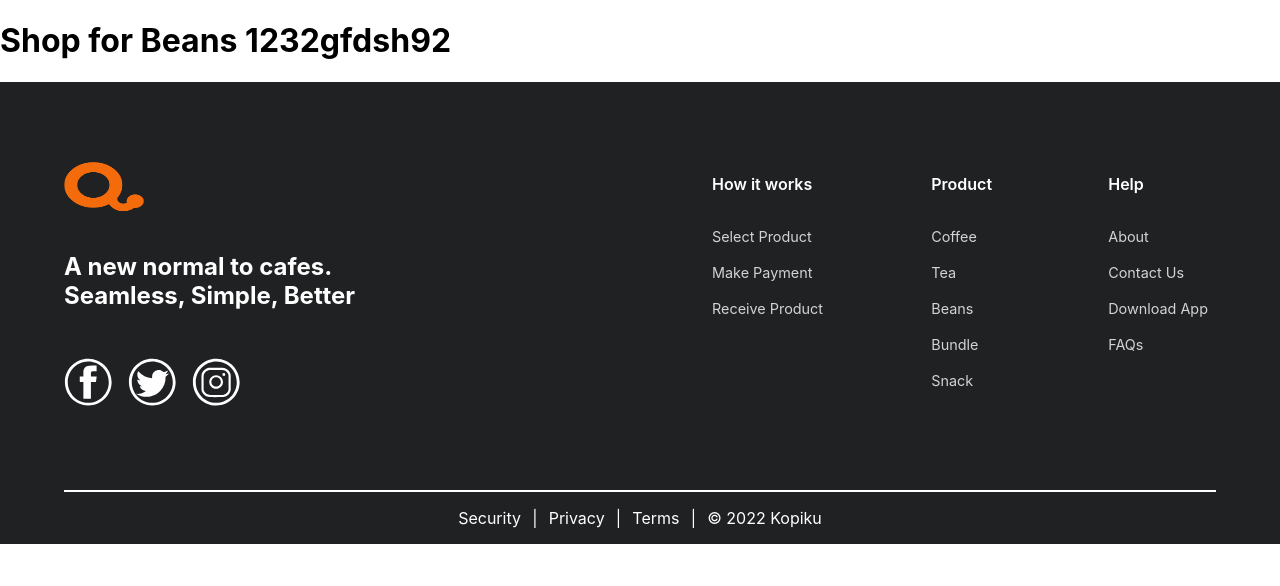
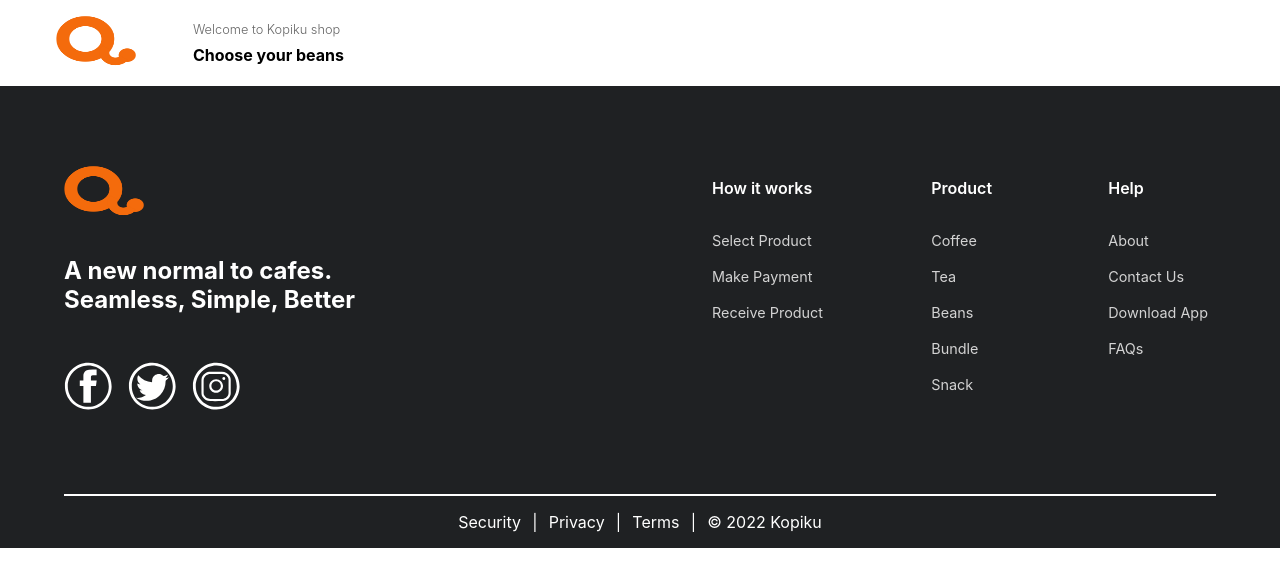
Before and after one commit to Xyzeebit/kopiku, a React (Create React App) app: page /beans/1232gfdsh92 in a window 1280 px wide. Shown: the top 586 px of the page. Built offline with nearby package versions, Linux system fonts and the light colour scheme.

Commit message:
Added header to details page

```diff
--- a/src/index.js
+++ b/src/index.js
@@ -12,6 +12,8 @@
 import './styles/intro.css';
 import './styles/mobile-app.css';
 
+import './styles/shop.css';
+
 ReactDOM.render(
   <React.StrictMode>
     <Layout>
--- a/src/pages/Details.js
+++ b/src/pages/Details.js
@@ -1,10 +1,32 @@
-import { useParams } from 'react-router-dom';
+import { useParams, Link } from 'react-router-dom';
+import logo from '../images/logo.png';
 
 export default function Details() {
     const params = useParams();
     return (
         <div className="shop">
-            <h1>Shop for Beans { params.id }</h1>
+            <Header />
         </div>
     )
 }
+
+const Header = () => {
+    return (
+        <header>
+            <div className="nav-brand">
+                <Link to="/">
+                    <img
+                        src={logo}
+                        alt="Details page kopiku logo"
+                        width="80"
+                        height="80"
+                    />
+                </Link>
+                <div>
+                    <p>Welcome to Kopiku shop</p>
+                    <h4>Choose your beans</h4>
+                </div>
+            </div>
+        </header>
+    );
+}
--- a/src/pages/_app.js
+++ b/src/pages/_app.js
@@ -6,6 +6,8 @@
 import '../styles/view-all.css';
 import '../styles/our-products.css';
 import '../styles/how-its-works.css';
+
+import '../styles/shop.css';
 
 
 function MyApp({ Component, pageProps }) {
--- /dev/null
+++ b/src/sass/shop.scss
@@ -0,0 +1,47 @@
+@import 'mixins/media';
+
+.shop {
+    background: #fffafa;
+
+    header {
+        background: #fff;
+        @include responsive {
+            padding: 1rem;
+            width: 100%;
+        }
+        @include responsive($tablet) {
+            padding: 1rem 3.5rem 1rem 3.5rem;
+        }
+    }
+    .nav-brand {
+        display: flex;
+        justify-content: space-between;
+        align-items: center;
+        @include responsive($tablet) {
+            width: 18rem;
+        }
+    }
+    .nav-brand img {
+        @include responsive {
+            width: 60px;
+            height: 40px;
+        }
+        @include responsive($tablet) {
+            width: 80px;
+            height: 50px;
+        }
+    }
+    .nav-brand > div {
+        p {
+            color: #666;
+            margin-block-start: 0;
+            margin-block-end: 0.5rem;
+            font-size: 0.8rem;
+            font-weight: 300;
+        }
+        h4 {
+            margin-block-start: 0.5rem;
+            margin-block-end: 0;
+        }
+    }
+}
--- /dev/null
+++ b/src/styles/shop.css
@@ -0,0 +1,52 @@
+.shop {
+  background: #fffafa;
+}
+.shop header {
+  background: #fff;
+}
+@media screen and (min-width: 320px) {
+  .shop header {
+    padding: 1rem;
+    width: 100%;
+  }
+}
+@media screen and (min-width: 810px) {
+  .shop header {
+    padding: 1rem 3.5rem 1rem 3.5rem;
+  }
+}
+.shop .nav-brand {
+  display: flex;
+  justify-content: space-between;
+  align-items: center;
+}
+@media screen and (min-width: 810px) {
+  .shop .nav-brand {
+    width: 18rem;
+  }
+}
+@media screen and (min-width: 320px) {
+  .shop .nav-brand img {
+    width: 60px;
+    height: 40px;
+  }
+}
+@media screen and (min-width: 810px) {
+  .shop .nav-brand img {
+    width: 80px;
+    height: 50px;
+  }
+}
+.shop .nav-brand > div p {
+  color: #666;
+  margin-block-start: 0;
+  margin-block-end: 0.5rem;
+  font-size: 0.8rem;
+  font-weight: 300;
+}
+.shop .nav-brand > div h4 {
+  margin-block-start: 0.5rem;
+  margin-block-end: 0;
+}
+
+/*# sourceMappingURL=shop.css.map */
```
Also changed, not shown: 1 other file (tests, documents, lock files or other folders).
